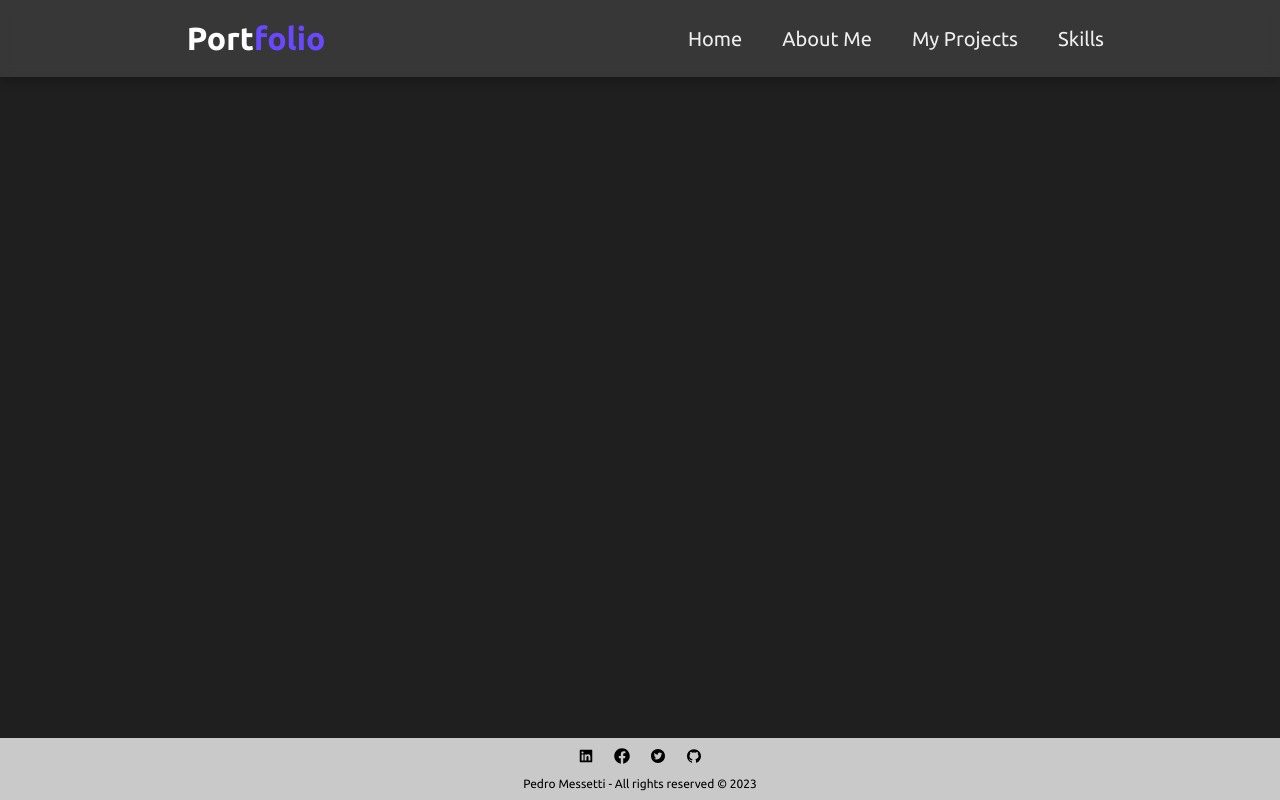
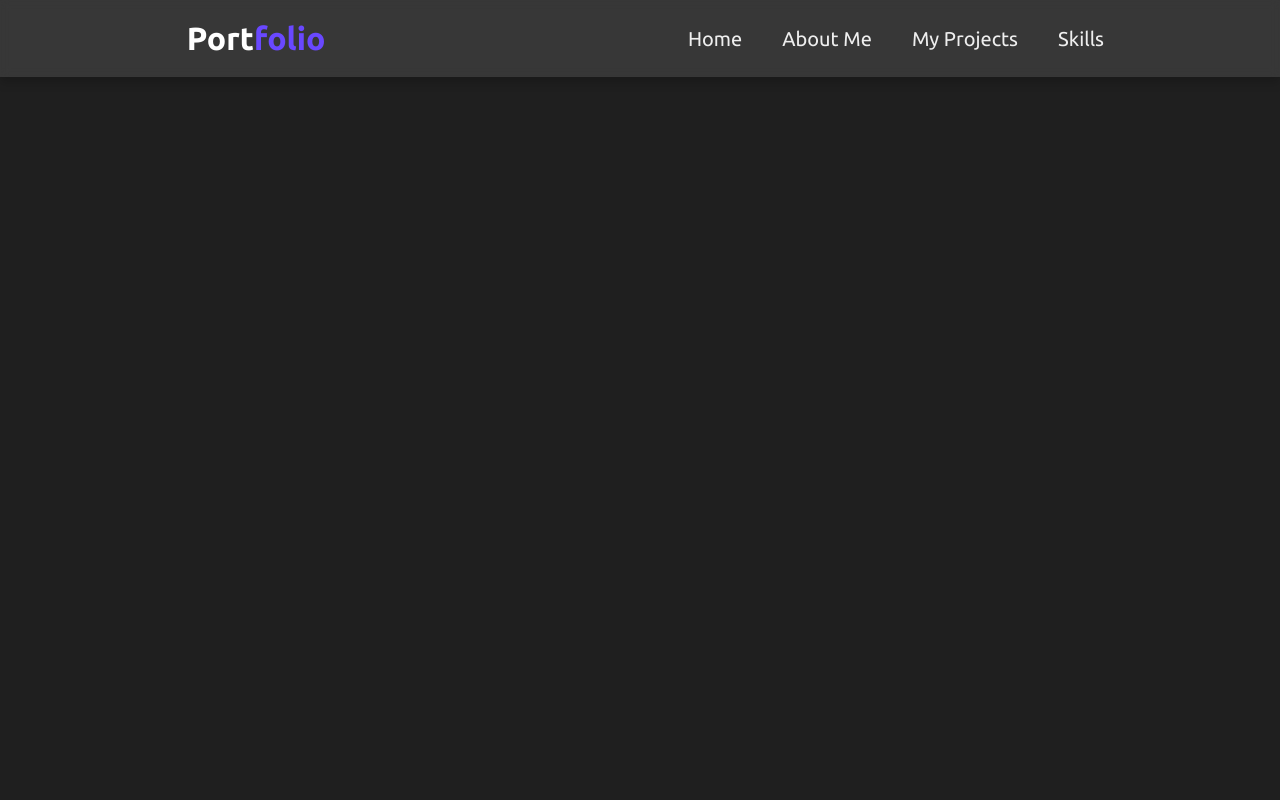
Before and after one commit to pedromessetti/portfolio_v2, a React (Create React App) app in the folder portfolio/: page /projects in a window 1280 px wide. Built offline with nearby package versions, Linux system fonts and the light colour scheme.

Commit message:
footer changes

```diff
--- a/portfolio/src/components/Card/index.tsx
+++ b/portfolio/src/components/Card/index.tsx
@@ -23,7 +23,7 @@ export default function Card() {
 			</div>
 			<div className={styles.content}>
 				<h3 className={styles.name}>Pedro Messetti</h3>
-				<p className={styles.profession}>Software Engineer</p>
+				<p className={styles.profession}>Software Developer</p>
 				<p className={styles.location}>Lisbon, Portugal</p>
 			</div>
 		</div>
--- a/portfolio/src/components/Footer/Footer.module.scss
+++ b/portfolio/src/components/Footer/Footer.module.scss
@@ -1,54 +1,49 @@
-@import 'styles/colors';
-@import 'styles/breakpoints';
-
-// Mobile-first styles
 .footer {
     position: fixed;
     bottom: 0;
     left: 0;
     right: 0;
-    background-color: #c9c9c9;
-    padding: 5px;
+    background-color: #333;
+    padding: 10px;
     display: flex;
-    flex-direction: column;
+    justify-content: space-between;
     align-items: center;
-}
+    color: #fff;
+    font-size: 14px;
+    z-index: 1000;
+    transition: transform 0.3s ease-in-out;
 
-.links {
-    display: flex;
-    flex-direction: row;
-    align-items: center;
-    margin-bottom: 10px;
-}
+    &.visible {
+      transform: translateY(0);
+    }
 
-.links a {
-    margin: 5px;
-}
-
-.rights {
-    font-size: 10px;
-    text-align: center;
-}
-
-// Styles for larger screens
-@media (min-width: 768px) {
-    .footer {
-        padding: 10px;
-        display: flex;
-        justify-content: space-between;
-        align-items: center;
+    &.hidden {
+      transform: translateY(100%);
     }
 
     .links {
-        display: flex;
+      display: flex;
+      align-items: center;
+
+      @media (max-width: 768px) {
+        flex-direction: column;
         align-items: center;
+      }
     }
 
     .links a {
-        margin: 0 10px;
+      color: #fff;
+      text-decoration: none;
+      margin-right: 10px;
+      font-size: 20px;
+
+      &:hover {
+        opacity: 0.8;
+      }
+
+      @media (max-width: 768px) {
+        margin-right: 0;
+        margin-bottom: 5px;
+      }
     }
-
-    .rights {
-        font-size: 12px;
-    }
-}
+  }
--- a/portfolio/src/components/Footer/index.tsx
+++ b/portfolio/src/components/Footer/index.tsx
@@ -1,23 +1,45 @@
-import React from 'react';
-
-//Style imports
+import React, { useEffect, useState } from 'react';
+import { AiFillLinkedin, AiFillGithub } from 'react-icons/ai';
 import style from './Footer.module.scss';
-
-import { AiFillLinkedin, AiFillTwitterCircle, AiFillGithub } from 'react-icons/ai';
-import { FaFacebook } from 'react-icons/fa';
+import { MdEmail } from 'react-icons/md';
 
 export default function Footer() {
+	const [isVisible, setIsVisible] = useState(true);
+
+	useEffect(() => {
+		let prevScrollY = window.pageYOffset;
+		let ticking = false;
+
+		const handleScroll = () => {
+			const currentScrollY = window.pageYOffset;
+
+			if (!ticking) {
+				window.requestAnimationFrame(() => {
+					if (currentScrollY < prevScrollY) {
+						setIsVisible(true);
+					} else {
+						setIsVisible(false);
+					}
+					prevScrollY = currentScrollY;
+					ticking = false;
+				});
+
+				ticking = true;
+			}
+		};
+
+		window.addEventListener('scroll', handleScroll);
+		return () => window.removeEventListener('scroll', handleScroll);
+	}, []);
+
 	return (
-		<footer className={style.footer}>
+		<footer className={`${style.footer} ${isVisible ? style.visible : style.hidden}`}>
 			<div className={style.links}>
 				<a href="https://www.linkedin.com/in/pedro-messetti/" target="_blank" rel="noopener noreferrer">
 					<AiFillLinkedin />
 				</a>
-				<a href="https://www.facebook.com/" target="_blank" rel="noopener noreferrer">
-					<FaFacebook />
-				</a>
-				<a href="https://twitter.com/" target="_blank" rel="noopener noreferrer">
-					<AiFillTwitterCircle />
+				<a href="mailto:pedromessetti@gmail.com" target="_blank" rel="noopener noreferrer">
+					<MdEmail />
 				</a>
 				<a href="https://github.com/pedromessetti" target="_blank" rel="noopener noreferrer">
 					<AiFillGithub />
```
